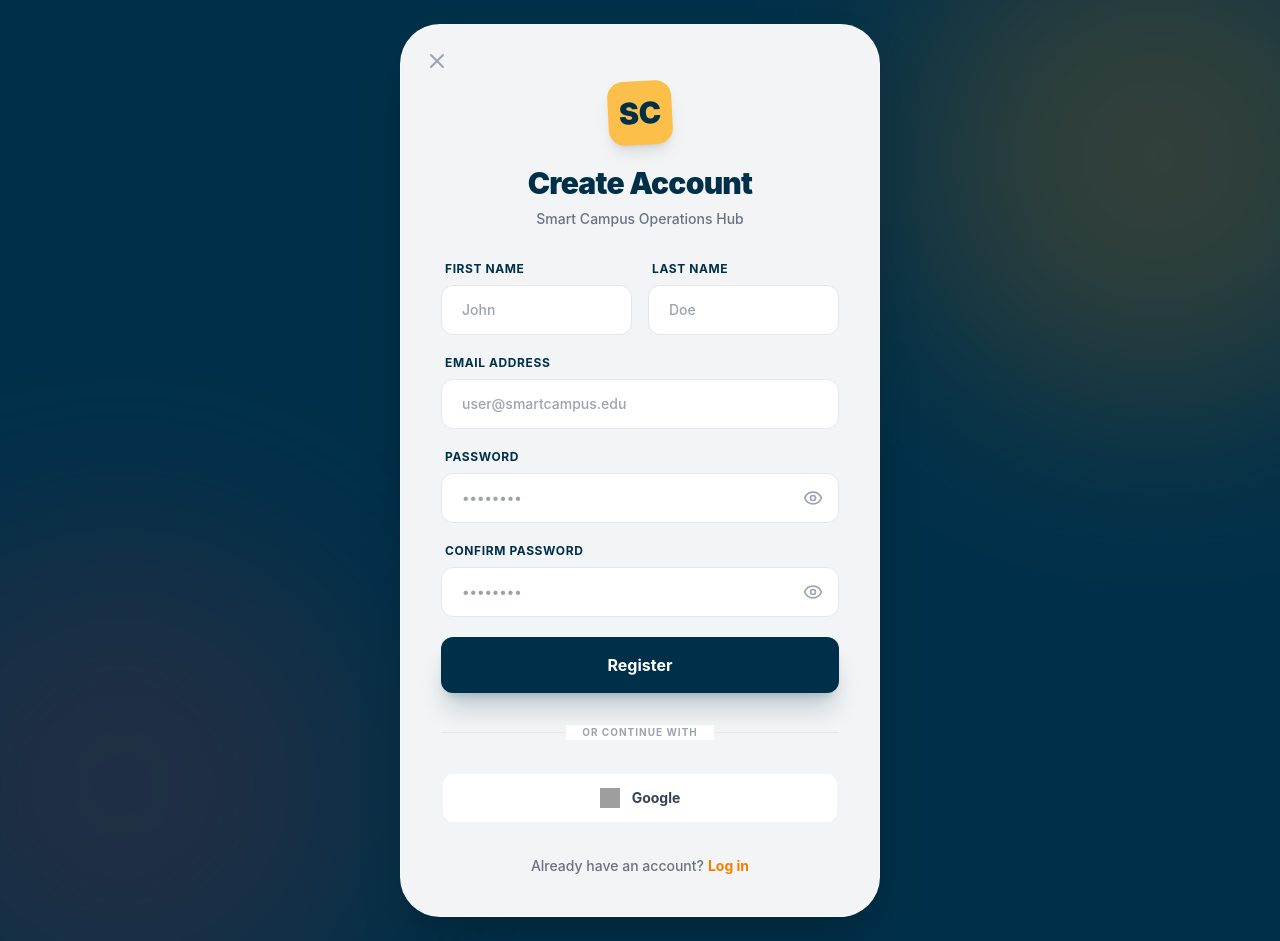
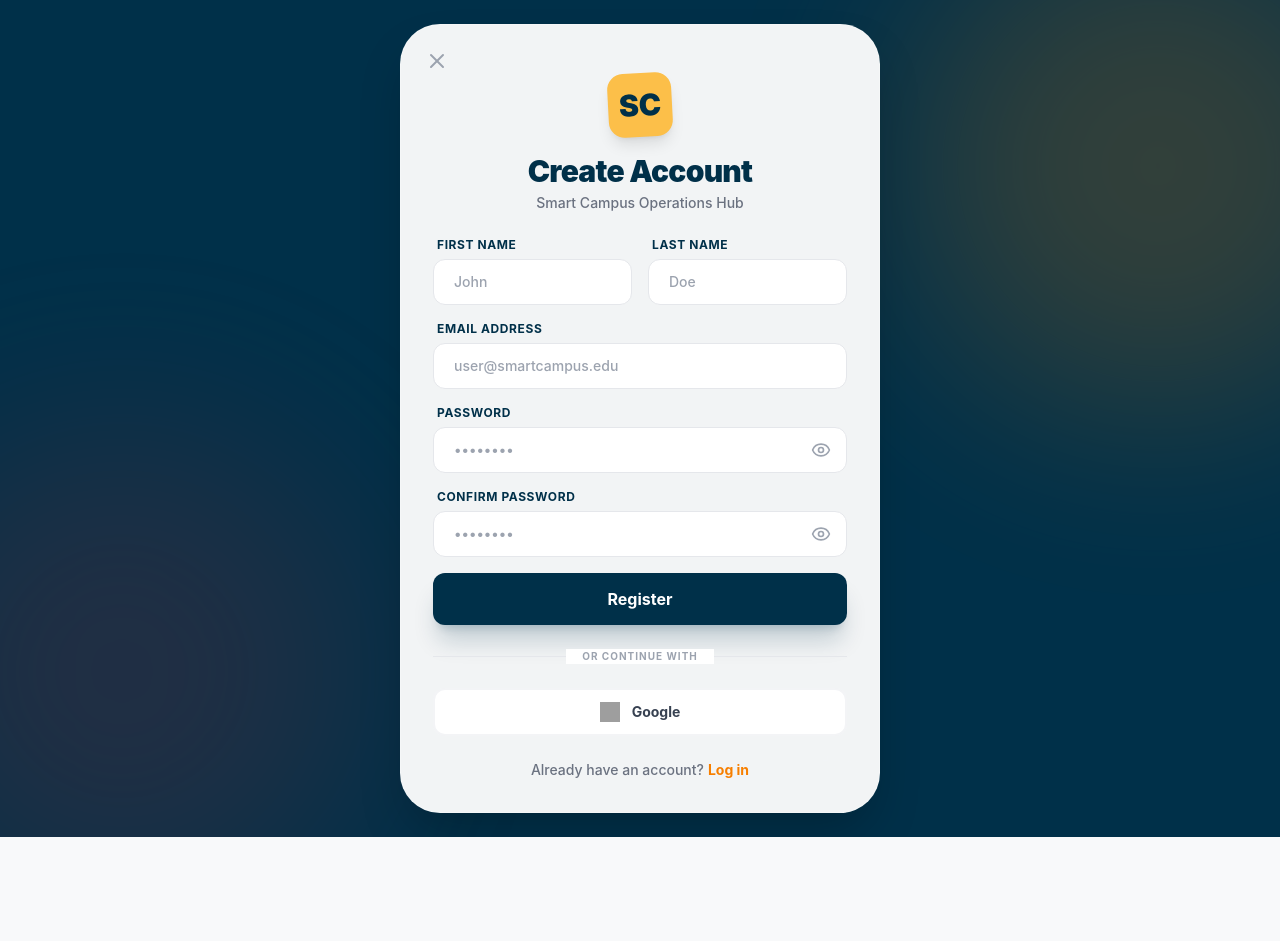
Before and after one commit to Darshik-an/it3030-paf-2026-smart-campus-group-WE-117-1.2, a React (Vite) app in the folder frontend/: page /signup in a window 1280 px wide. After the commit the page ends 837 px from the top, so only its background shows below. Built offline with nearby package versions, Linux system fonts and the light colour scheme; grey boxes are pictures that could not be loaded.

Commit message:
Improve UI: notifications, profile dropdown, auth forms

```diff
--- a/frontend/src/pages/LoginPage.jsx
+++ b/frontend/src/pages/LoginPage.jsx
@@ -28,22 +28,22 @@ export default function LoginPage() {
   };
 
   return (
-    <div className="min-h-screen w-full flex items-center justify-center p-6 bg-[#003049] relative overflow-hidden">
+    <div className="min-h-screen w-full flex items-center justify-center p-4 py-10 sm:p-6 bg-[#003049] relative overflow-x-hidden">
       {/* Background Blobs */}
       <div className="absolute top-[-10%] right-[-10%] w-[500px] h-[500px] bg-[#F77F00] opacity-20 rounded-full blur-[100px] pointer-events-none"></div>
       <div className="absolute bottom-[-10%] left-[-10%] w-[500px] h-[500px] bg-[#D62828] opacity-15 rounded-full blur-[100px] pointer-events-none"></div>
 
-      <div className="bg-white/95 backdrop-blur-xl w-full max-w-[440px] p-10 rounded-[2.5rem] shadow-2xl relative z-10 border border-white/20">
-        <Link to="/" className="absolute top-6 left-6 text-gray-400 hover:text-[#003049] transition-colors">
+      <div className="bg-white/95 backdrop-blur-xl w-full max-w-[440px] p-6 sm:p-10 rounded-[2rem] sm:rounded-[2.5rem] shadow-2xl relative z-10 border border-white/20">
+        <Link to="/" className="absolute top-5 sm:top-6 left-5 sm:left-6 text-gray-400 hover:text-[#003049] transition-colors">
            <X className="w-6 h-6" />
         </Link>
 
         {error && <div className="text-[#D62828] text-center text-sm mt-2 mb-2 font-bold bg-[#D62828]/10 p-2 rounded-lg">{error}</div>}
 
-        <div className="text-center mb-8 mt-4">
-          <div className="w-16 h-16 bg-[#FCBF49] rounded-2xl flex items-center justify-center text-[#003049] font-black text-3xl mx-auto mb-5 shadow-lg transform rotate-3">SC</div>
-          <h1 className="text-3xl font-black text-[#003049] tracking-tight">Welcome Back</h1>
-          <p className="text-gray-500 text-sm mt-2 font-medium">Smart Campus Operations Hub</p>
+        <div className="text-center mb-6 sm:mb-8 mt-4">
+          <div className="w-14 h-14 sm:w-16 sm:h-16 bg-[#FCBF49] rounded-2xl flex items-center justify-center text-[#003049] font-black text-2xl sm:text-3xl mx-auto mb-4 sm:mb-5 shadow-lg transform rotate-3">SC</div>
+          <h1 className="text-2xl sm:text-3xl font-black text-[#003049] tracking-tight">Welcome Back</h1>
+          <p className="text-gray-500 text-xs sm:text-sm mt-1 sm:mt-2 font-medium">Smart Campus Operations Hub</p>
         </div>
 
         <form className="space-y-5" onSubmit={handleEmailLogin}>
@@ -59,7 +59,10 @@ export default function LoginPage() {
             />
           </div>
           <div>
-            <label className="block text-xs font-bold text-[#003049] uppercase tracking-wider mb-2 ml-1">Password</label>
+            <div className="flex justify-between items-center mb-2 mx-1">
+              <label className="block text-xs font-bold text-[#003049] uppercase tracking-wider">Password</label>
+              <Link to="#" className="text-[11px] font-bold text-[#F77F00] hover:text-[#e67600] hover:underline transition-colors">Forgot password?</Link>
+            </div>
             <div className="relative">
               <input
                 type={showPassword ? "text" : "password"}
--- a/frontend/src/pages/SignupPage.jsx
+++ b/frontend/src/pages/SignupPage.jsx
@@ -60,69 +60,69 @@ export default function SignupPage() {
   };
 
   return (
-    <div className="min-h-screen w-full flex items-center justify-center p-6 bg-[#003049] relative overflow-hidden">
+    <div className="min-h-screen w-full flex items-center justify-center p-4 py-10 sm:p-6 bg-[#003049] relative overflow-x-hidden">
       {/* Background Blobs */}
       <div className="absolute top-[-10%] right-[-10%] w-[500px] h-[500px] bg-[#F77F00] opacity-20 rounded-full blur-[100px] pointer-events-none"></div>
       <div className="absolute bottom-[-10%] left-[-10%] w-[500px] h-[500px] bg-[#D62828] opacity-15 rounded-full blur-[100px] pointer-events-none"></div>
 
-      <div className="bg-white/95 backdrop-blur-xl w-full max-w-[480px] p-10 rounded-[2.5rem] shadow-2xl relative z-10 border border-white/20">
-        <Link to="/" className="absolute top-6 left-6 text-gray-400 hover:text-[#003049] transition-colors">
+      <div className="bg-white/95 backdrop-blur-xl w-full max-w-[480px] p-6 sm:p-8 rounded-[2rem] sm:rounded-[2.5rem] shadow-2xl relative z-10 border border-white/20">
+        <Link to="/" className="absolute top-5 sm:top-6 left-5 sm:left-6 text-gray-400 hover:text-[#003049] transition-colors">
            <X className="w-6 h-6" />
         </Link>
 
         {error && <div className="text-[#D62828] text-center text-sm mt-2 mb-2 font-bold bg-[#D62828]/10 p-2 rounded-lg">{error}</div>}
 
-        <div className="text-center mb-8 mt-4">
-          <div className="w-16 h-16 bg-[#FCBF49] rounded-2xl flex items-center justify-center text-[#003049] font-black text-3xl mx-auto mb-5 shadow-lg transform -rotate-3">SC</div>
-          <h1 className="text-3xl font-black text-[#003049] tracking-tight">Create Account</h1>
-          <p className="text-gray-500 text-sm mt-2 font-medium">Smart Campus Operations Hub</p>
+        <div className="text-center mb-5 sm:mb-6 mt-2 sm:mt-4">
+          <div className="w-12 h-12 sm:w-16 sm:h-16 bg-[#FCBF49] rounded-2xl flex items-center justify-center text-[#003049] font-black text-2xl sm:text-3xl mx-auto mb-3 sm:mb-4 shadow-lg transform -rotate-3">SC</div>
+          <h1 className="text-2xl sm:text-3xl font-black text-[#003049] tracking-tight">Create Account</h1>
+          <p className="text-gray-500 text-xs sm:text-sm mt-1 font-medium">Smart Campus Operations Hub</p>
         </div>
 
-        <form className="space-y-5" onSubmit={handleSignup}>
+        <form className="space-y-4" onSubmit={handleSignup}>
           <div className="grid grid-cols-1 sm:grid-cols-2 gap-4">
               <div>
-                <label className="block text-xs font-bold text-[#003049] uppercase tracking-wider mb-2 ml-1">First Name</label>
+                <label className="block text-[11px] sm:text-xs font-bold text-[#003049] uppercase tracking-wider mb-1.5 ml-1">First Name</label>
                 <input
                   type="text"
                   placeholder="John"
                   value={firstName}
                   onChange={(e) => setFirstName(e.target.value)}
-                  className="w-full px-5 py-3.5 rounded-xl border border-gray-200 text-sm transition-all focus:border-[#F77F00] focus:ring-4 focus:ring-[#F77F00]/10 outline-none font-medium"
+                  className="w-full px-4 sm:px-5 py-2.5 sm:py-3 rounded-xl border border-gray-200 text-sm transition-all focus:border-[#F77F00] focus:ring-4 focus:ring-[#F77F00]/10 outline-none font-medium"
                   required
                 />
               </div>
               <div>
-                <label className="block text-xs font-bold text-[#003049] uppercase tracking-wider mb-2 ml-1">Last Name</label>
+                <label className="block text-[11px] sm:text-xs font-bold text-[#003049] uppercase tracking-wider mb-1.5 ml-1">Last Name</label>
                 <input
                   type="text"
                   placeholder="Doe"
                   value={lastName}
                   onChange={(e) => setLastName(e.target.value)}
-                  className="w-full px-5 py-3.5 rounded-xl border border-gray-200 text-sm transition-all focus:border-[#F77F00] focus:ring-4 focus:ring-[#F77F00]/10 outline-none font-medium"
+                  className="w-full px-4 sm:px-5 py-2.5 sm:py-3 rounded-xl border border-gray-200 text-sm transition-all focus:border-[#F77F00] focus:ring-4 focus:ring-[#F77F00]/10 outline-none font-medium"
                   required
                 />
               </div>
           </div>
           <div>
-            <label className="block text-xs font-bold text-[#003049] uppercase tracking-wider mb-2 ml-1">Email Address</label>
+            <label className="block text-[11px] sm:text-xs font-bold text-[#003049] uppercase tracking-wider mb-1.5 ml-1">Email Address</label>
             <input
               type="email"
               value={email}
               onChange={(e) => setEmail(e.target.value)}
               placeholder="user@smartcampus.edu"
-              className="w-full px-5 py-3.5 rounded-xl border border-gray-200 text-sm transition-all focus:border-[#F77F00] focus:ring-4 focus:ring-[#F77F00]/10 outline-none font-medium"
+              className="w-full px-4 sm:px-5 py-2.5 sm:py-3 rounded-xl border border-gray-200 text-sm transition-all focus:border-[#F77F00] focus:ring-4 focus:ring-[#F77F00]/10 outline-none font-medium"
               required
             />
           </div>
           <div>
-            <label className="block text-xs font-bold text-[#003049] uppercase tracking-wider mb-2 ml-1">Password</label>
+            <label className="block text-[11px] sm:text-xs font-bold text-[#003049] uppercase tracking-wider mb-1.5 ml-1">Password</label>
             <div className="relative">
               <input
                 type={showPassword ? "text" : "password"}
                 placeholder="••••••••"
                 value={password}
                 onChange={(e) => setPassword(e.target.value)}
-                className="w-full px-5 py-3.5 pr-12 rounded-xl border border-gray-200 text-sm transition-all focus:border-[#F77F00] focus:ring-4 focus:ring-[#F77F00]/10 outline-none font-medium"
+                className="w-full px-4 sm:px-5 py-2.5 sm:py-3 pr-12 rounded-xl border border-gray-200 text-sm transition-all focus:border-[#F77F00] focus:ring-4 focus:ring-[#F77F00]/10 outline-none font-medium"
                 required
               />
               <button
@@ -149,14 +149,14 @@ export default function SignupPage() {
             )}
           </div>
           <div>
-            <label className="block text-xs font-bold text-[#003049] uppercase tracking-wider mb-2 ml-1">Confirm Password</label>
+            <label className="block text-[11px] sm:text-xs font-bold text-[#003049] uppercase tracking-wider mb-1.5 ml-1">Confirm Password</label>
             <div className="relative">
               <input
                 type={showConfirmPassword ? "text" : "password"}
                 placeholder="••••••••"
                 value={confirmPassword}
                 onChange={(e) => setConfirmPassword(e.target.value)}
-                className="w-full px-5 py-3.5 pr-12 rounded-xl border border-gray-200 text-sm transition-all focus:border-[#F77F00] focus:ring-4 focus:ring-[#F77F00]/10 outline-none font-medium"
+                className="w-full px-4 sm:px-5 py-2.5 sm:py-3 pr-12 rounded-xl border border-gray-200 text-sm transition-all focus:border-[#F77F00] focus:ring-4 focus:ring-[#F77F00]/10 outline-none font-medium"
                 required
               />
               <button
@@ -173,27 +173,27 @@ export default function SignupPage() {
           <button
             type="submit"
             disabled={loading}
-            className="w-full bg-[#003049] text-white py-4 rounded-xl font-bold hover:bg-[#002030] transition-all shadow-xl shadow-[#003049]/20 disabled:opacity-70 active:scale-[0.98]"
+            className="w-full bg-[#003049] text-white py-3 sm:py-3.5 mt-2 rounded-xl font-bold hover:bg-[#002030] transition-all shadow-xl shadow-[#003049]/20 disabled:opacity-70 active:scale-[0.98]"
           >
             {loading ? 'Creating Account...' : 'Register'}
           </button>
         </form>
 
-        <div className="relative my-8">
+        <div className="relative my-5 sm:my-6">
           <div className="absolute inset-0 flex items-center"><div className="w-full border-t border-gray-200"></div></div>
-          <div className="relative flex justify-center text-[10px] uppercase tracking-widest"><span className="bg-white px-4 text-gray-400 font-bold">Or continue with</span></div>
+          <div className="relative flex justify-center text-[9px] sm:text-[10px] uppercase tracking-widest"><span className="bg-white px-4 text-gray-400 font-bold">Or continue with</span></div>
         </div>
 
         <button
           onClick={handleGoogleLogin}
           type="button"
-          className="w-full flex items-center justify-center gap-3 py-3.5 rounded-xl font-bold text-sm text-gray-700 bg-white border-2 border-gray-100 hover:bg-gray-50 hover:border-gray-200 transition-all active:scale-[0.98]"
+          className="w-full flex items-center justify-center gap-3 py-3 rounded-xl font-bold text-sm text-gray-700 bg-white border-2 border-gray-100 hover:bg-gray-50 hover:border-gray-200 transition-all active:scale-[0.98]"
         >
           <img src="https://developers.google.com/identity/images/g-logo.png" className="w-5 h-5" alt="Google" />
           Google
         </button>
 
-        <p className="text-center text-sm text-gray-500 mt-8 font-medium">
+        <p className="text-center text-xs sm:text-sm text-gray-500 mt-5 sm:mt-6 font-medium">
           Already have an account?
           <Link to="/login" className="text-[#F77F00] font-bold hover:underline ml-1">
             Log in
```
Also changed, not shown: frontend/src/components/NotificationPanel.jsx (+22 -6 lines), frontend/src/pages/Dashboard.jsx (+44 -29 lines).
